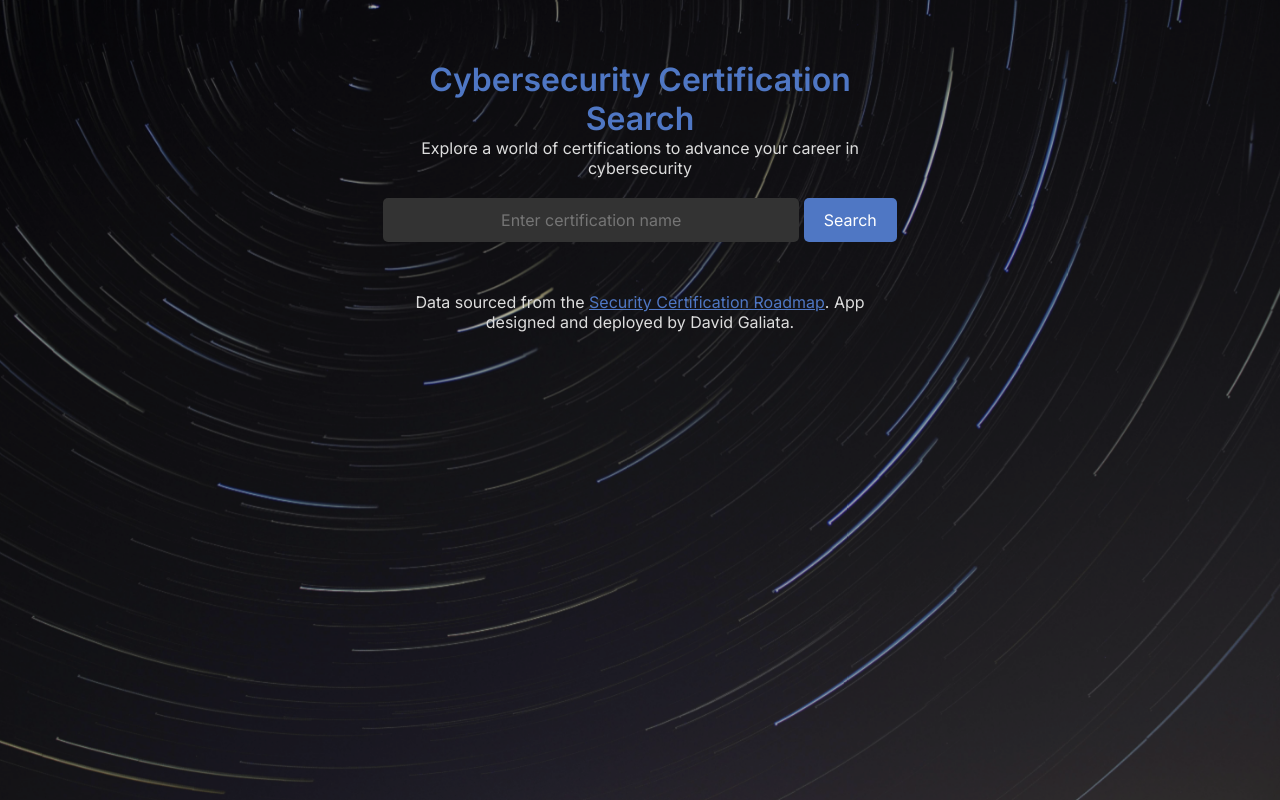
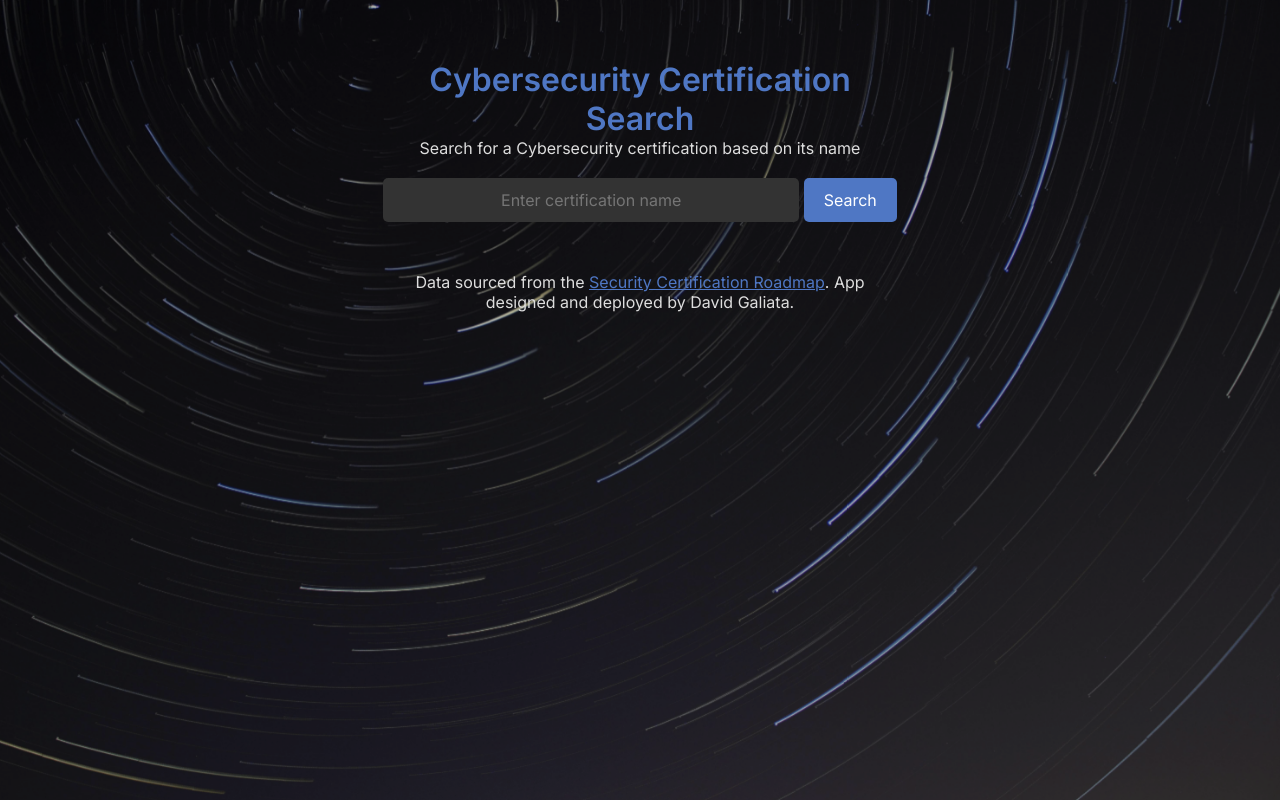
Before and after one commit to neoslashnet/cert_search_app, a Flask app: page / in a window 1280 px wide. Run offline with Flask 3, Linux system fonts and the light colour scheme.

Commit message:
Update index.html

```diff
--- a/templates/index.html
+++ b/templates/index.html
@@ -104,13 +104,14 @@
             background-color: #6480b4;
         }
 
-        /* Results Card Layout */
+        /* Centered Card Layout */
         #results {
             display: grid;
-            grid-template-columns: repeat(auto-fill, minmax(250px, 1fr));
+            grid-template-columns: repeat(auto-fit, minmax(250px, 1fr));
             gap: 15px;
             margin-top: 20px;
-            justify-content: center;
+            justify-items: center; /* Center-aligns cards */
+            align-items: start;
             width: 100%;
         }
 
@@ -126,6 +127,8 @@
             flex-direction: column;
             justify-content: space-between;
             min-height: 150px;
+            width: 100%;
+            max-width: 300px; /* Ensures a max width for better centering */
         }
 
         .result-tile:hover {
@@ -167,7 +170,7 @@
     <!-- Main Content -->
     <div class="container">
         <h1>Cybersecurity Certification Search</h1>
-        <p>Explore a world of certifications to advance your career in cybersecurity</p>
+        <p>Search for a Cybersecurity certification based on its name</p>
 
         <!-- Search Input and Button -->
         <input type="text" id="searchInput" placeholder="Enter certification name" />
```
